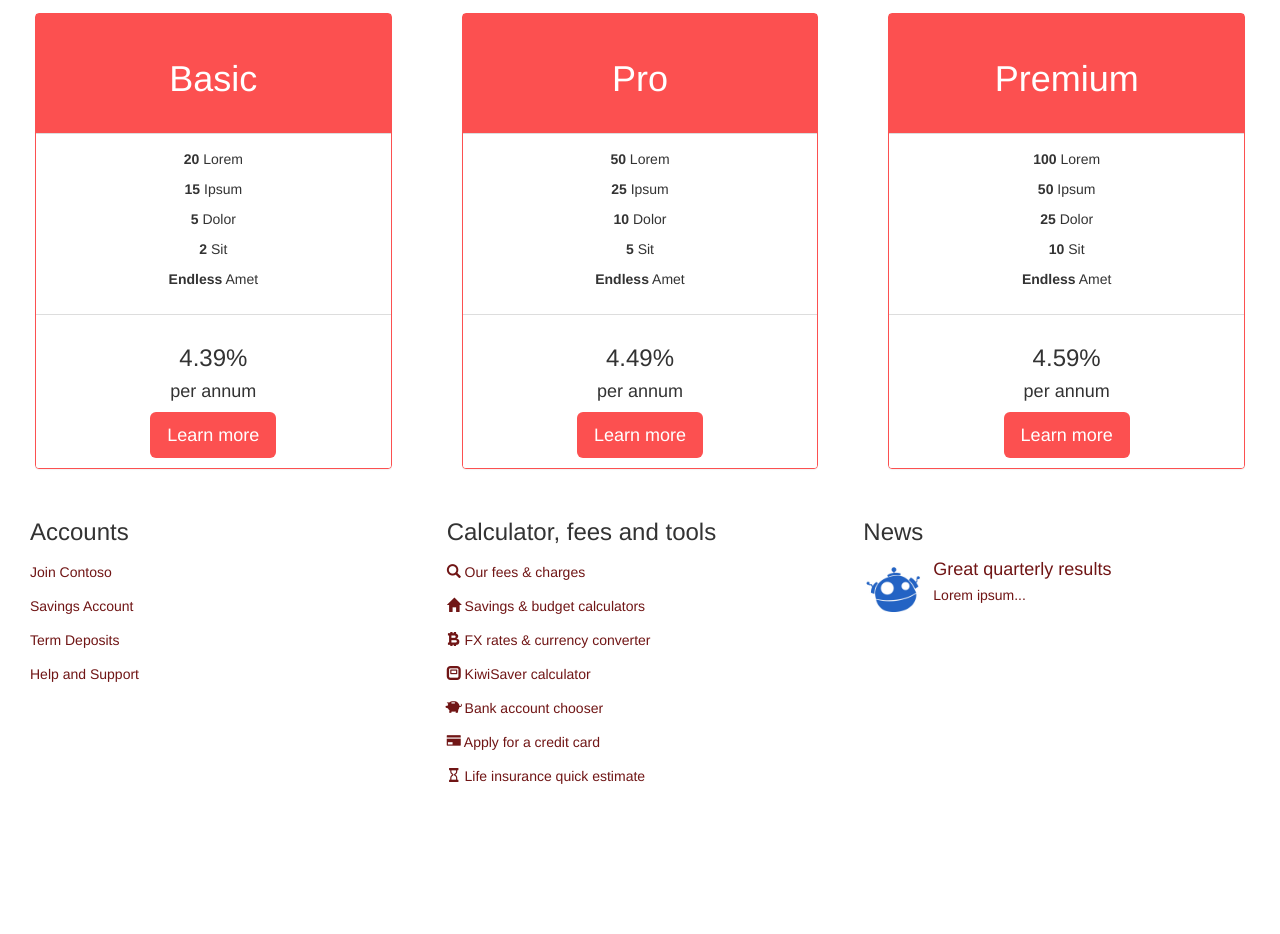
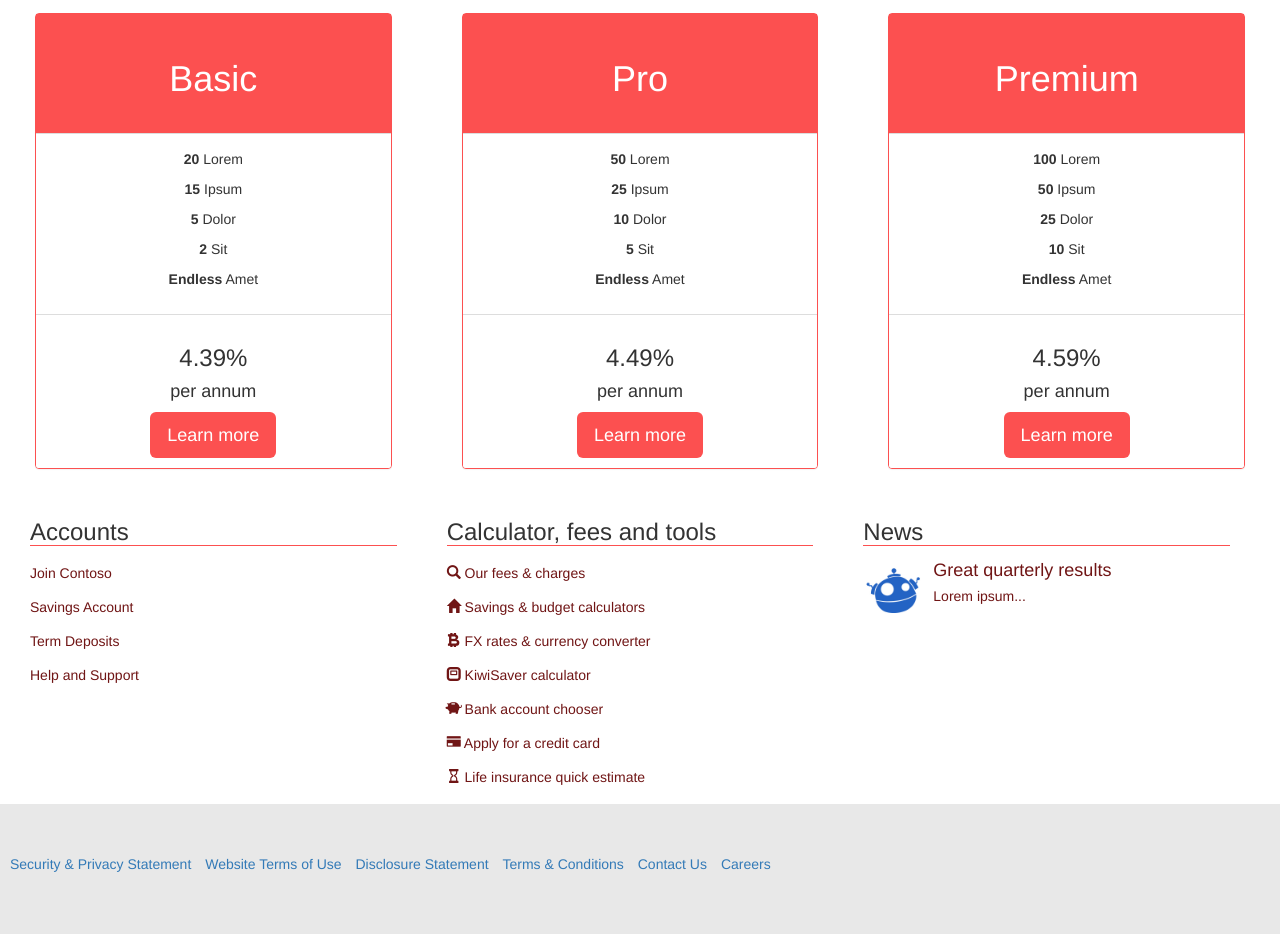
Before and after one commit to j-x-huang/Contoso-Chatbot, a website: page website/Menu.html in a window 1280 px wide. Shown: the part 492-1426 px from the top of the page. Before the commit the page ends 1295 px from the top, so only its background shows below. Drawn offline with Linux system fonts and the light colour scheme.

Commit message:
more style polishing

```diff
--- a/website/Menu.html
+++ b/website/Menu.html
@@ -152,7 +152,7 @@
 
 		<div class= "container-fluid text-left" >
 			<div class ="col-sm-4">
-				<h3>Accounts </h3>
+				<h3 id = "header-special">Accounts </h3>
 					<ul class = "list-unstyled">
 						<li><a href="#"> Join Contoso </a></li>
 						<li><a href="#"> Savings Account </a></li>
@@ -162,7 +162,7 @@
 			</div>
 
 			<div class = "col-sm-4">
-				<h3>Calculator, fees and tools</h3>
+				<h3 id = "header-special">Calculator, fees and tools</h3>
 					<ul class="list-unstyled">
 						<li><a href="#"><span class="glyphicon glyphicon-search"></span> Our fees & charges </a></li>
 						<li><a href="#"><span class="glyphicon glyphicon-home"></span> Savings & budget calculators </a></li>
@@ -175,7 +175,7 @@
 			</div>
 
 			<div class= "col-sm-4">
-				<h3> News </h3>
+				<h3 id = "header-special"> News </h3>
 				<div class="media">
 				  <div class="media-left">
 					<img src="icon.jpg" class="media-object" style="width:60px">
@@ -188,6 +188,17 @@
 			</div>
 		</div>
 
+		<div class= "container-fluid" style="padding: 50px 10px 50px 10px; background-color:#e8e8e8">
+			<ul class="list-inline">
+				<li> <a href="#">Security & Privacy Statement</a></li>
+				<li> <a href="#">Website Terms of Use</a></li>
+				<li> <a href="#">Disclosure Statement</a></li>
+				<li> <a href="#">Terms & Conditions</a></li>
+				<li> <a href="#">Contact Us</a></li>
+				<li> <a href="#">Careers</a></li>
+			</ul>
+		</div>
+
 
 
 </html>
--- a/website/styles.css
+++ b/website/styles.css
@@ -89,9 +89,16 @@
 
 .list-unstyled > li > a:hover,
 .list-unstyled > li > a:focus	{
-  color: #fc5050;;
+  color: #fc5050;
 }
 
 .media-body {
 	color:#701515;
 }
+
+
+#header-special {
+		border-bottom: 1px solid;
+		border-bottom-color: #fc5050;
+		margin-right:20px;
+}
```
